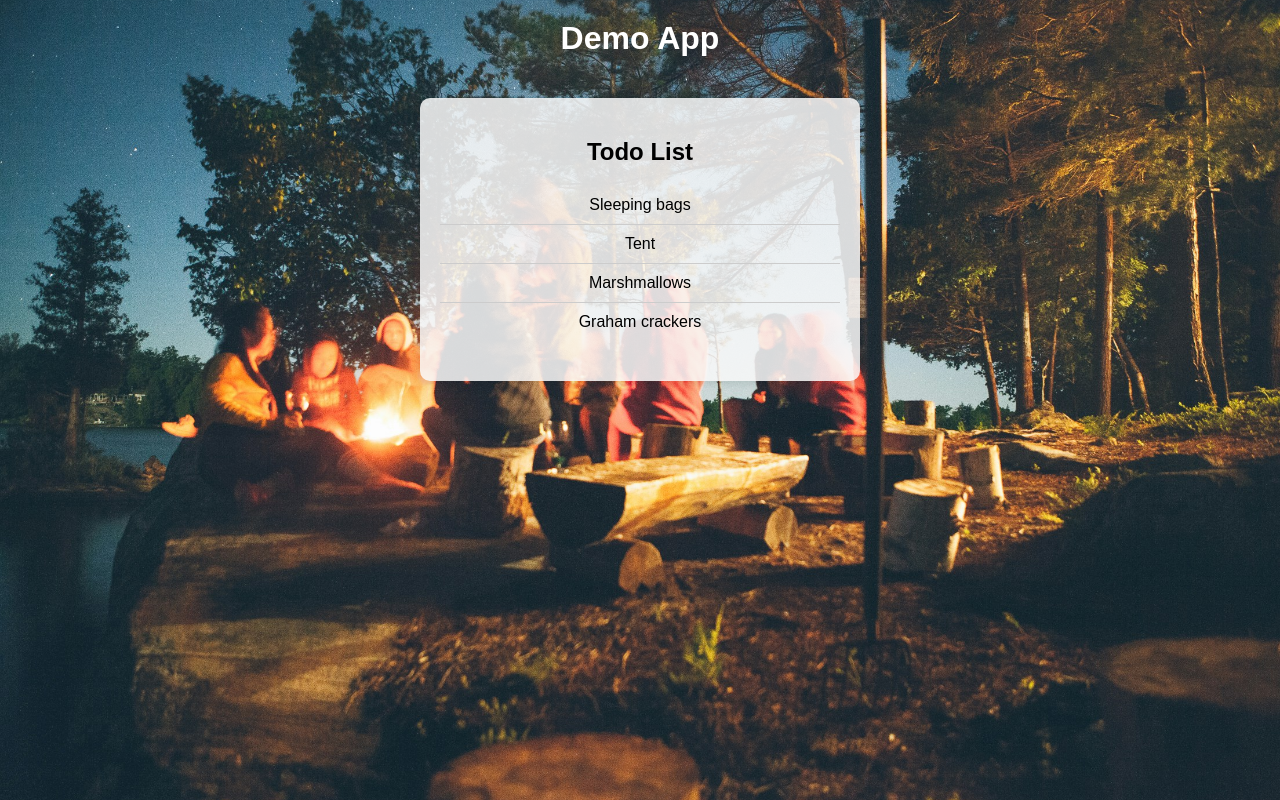
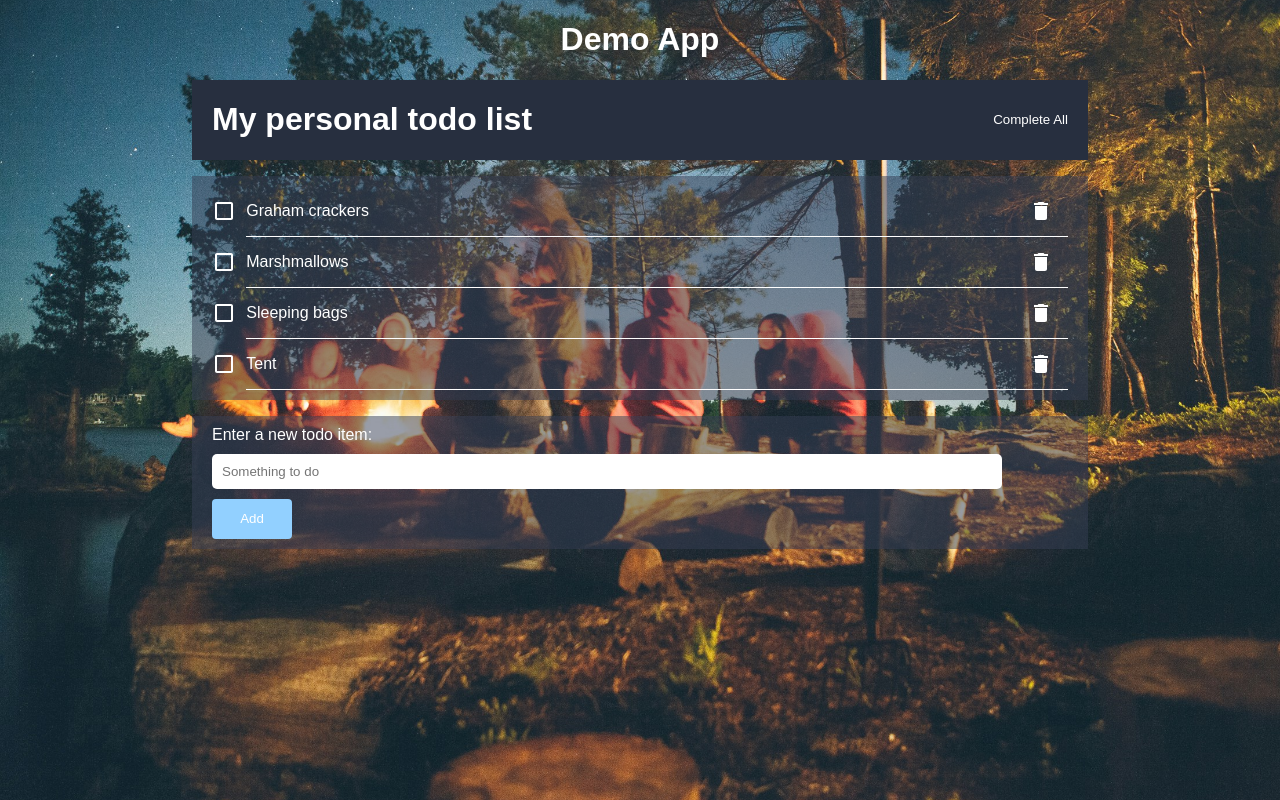
Before and after one commit to campfire-previews/demo-app, a React (Create React App) app: page / in a window 1280 px wide. Built offline with nearby package versions, Linux system fonts and the light colour scheme; the HTML template or start-up script is replaced by a standard one.

Commit message:
Implemented all basic functionalities for front-end features: create, delete, toggle todos
Co-authored-by: Weston Ludeke <westonludeke@gmail.com>
Co-authored-by: Rachele Lang <rachelelang7672@gmail.com>
Co-authored-by: Tess Lockey <84677774+treskey@users.noreply.github.com>

```diff
--- a/src/App.css
+++ b/src/App.css
@@ -1,5 +1,6 @@
 body, html {
   height: 100%;
+	color: white;
   margin: 0;
   font-family: Arial, sans-serif;
 }
@@ -7,51 +8,108 @@ body, html {
 body {
   background-position: center;
   background-repeat: no-repeat;
-  background-size: cover
+  background-size: cover;
+  background-image: url('./images/campfire-background.jpg');
+	display: flex;
+	justify-content: center;
 }
 
-.app-background {
-  width: 100vw;
-  height: 100vh;
-  background-image: url('./images/campfire-background.jpg');
-  background-position: center;
-  background-repeat: no-repeat;
-  background-size: cover;
+main {
   display: flex;
   flex-direction: column;
   justify-content: flex-start;
   align-items: center;
+	width: 70vw;
 }
 
-h1 {
-  font-family: Arial, sans-serif;
-  color: #ffffff;
-  margin-top: 20px;
-  text-align: center;
+#todo-list-header {
+	background-color: #272f3f;
+	display: flex;
+	align-items: center;
+	flex-direction: row;
+	justify-content: space-between;
+
+	padding: 0 20px;
+}
+
+#todo-list-header > button {
+	color: white;
+	background-color: transparent;
+	border: none;
+	padding: 0;
+	height: fit-content;
+}
+
+#todo-list-container {
+	width: 100%;
+}
+
+#todos-container {
+	background-color: rgba(54, 63, 84, 0.5);
+	list-style: none;
+	box-sizing: border-box;
+	padding: 10px 20px;
 }
 
 .todo-container {
-  width: 100%;
-  max-width: 400px;
-  margin: 20px auto;
-  padding: 20px;
-  border-radius: 10px;
-  background-color: rgba(249, 249, 249, 0.85);
-  box-shadow: 0 2px 8px rgba(0,0,0,0.1);
-  text-align: center;
+	margin: 0;
+
+	display: flex;
+	flex-direction: row;
+	justify-content: space-between;
+	align-items: center;
 }
 
-.todo-list {
-  list-style-type: none;
-  padding: 0;
-  margin: 20px 0;
+.todo-checkbox {
+	width: 4%;
+	display: flex;
+	flex-direction: row;
 }
 
-.todo-list li {
-  padding: 10px;
-  border-bottom: 1px solid #ccc;
+.todo-info {
+	width: 96%;
+	display: flex;
+	align-items: center;
+	justify-content: space-between;
+	border-bottom: 1px white solid;
 }
 
-.todo-list li:last-child {
-  border-bottom: none;
+.delete-icon {
+	margin: 0 15px 0 0;
 }
+
+form {
+	background-color: rgba(54, 63, 84, 0.5);
+	display: flex;
+	flex-direction: column;
+	padding: 10px 20px;
+}
+
+#title-input {
+	margin: 10px 0;
+	width: 90%;
+	padding: 10px;
+	border-radius: 5px;
+	border: none;
+}
+
+#add-button {
+	background-color: #92d0ff;
+	color: white;
+
+	width: 80px;
+	height: 40px;
+	padding: 10px 20px;
+
+	display: flex;
+	justify-content: center;
+	align-items: center;
+
+	border: none;
+	border-radius: 4px;
+}
+
+.strikethrough {
+	text-decoration: line-through;
+	color: rgb(187, 187, 187);
+}
--- a/src/App.jsx
+++ b/src/App.jsx
@@ -1,14 +1,52 @@
-import React from 'react';
+import { useState } from 'react';
 import backgroundImage from './images/campfire-background.jpg';
 import TodoList from './components/TodoList';
 import './App.css';
 
 function App() {
+	const [ todos, setTodos ] = useState([
+		{ id: "1", title: "Sleeping bags", complete: false },
+		{ id: "2", title: "Tent", complete: false },
+		{ id: "3", title: "Marshmallows", complete: false },
+		{ id: "4", title: "Graham crackers", complete: false },
+	]);
+
+	const handleCreateTodo = (newTodo) => {
+		setTodos(todos => todos.concat(newTodo));
+	}
+
+	const handleDeleteTodo = (todoID) => {
+		setTodos(todos => todos.filter(todo => todo.id !== todoID));
+	}
+
+	const handleToggleTodo = (todoId) => {
+		setTodos(todos => {
+			const updatedTodos = todos.map(todo => {
+				return todo.id === todoId ? ({ ...todo, complete: !todo.complete }): todo
+			});
+
+			return updatedTodos;
+		});
+	}
+
+	const handleCompleteAll = () => {
+		setTodos(todos => {
+			const updatedTodos = todos.map(todo => ({...todo, complete: true}));
+			return updatedTodos;
+		})
+	}
+
   return (
-    <div className="app-background">
-      <header><h1>Demo App</h1></header>
-      <TodoList />
-    </div>
+    <main>
+			<h1>Demo App</h1>
+      <TodoList
+				todos={todos}
+				handleCreateTodo={handleCreateTodo}
+				handleDeleteTodo={handleDeleteTodo}
+				handleToggleTodo={handleToggleTodo}
+				handleCompleteAll={handleCompleteAll}
+			/>
+    </main>
   );
 }
 
--- /dev/null
+++ b/src/components/Todo.jsx
@@ -0,0 +1,46 @@
+import DeleteIcon from '@mui/icons-material/Delete';
+import CheckBoxIcon from '@mui/icons-material/CheckBox';
+import CheckBoxOutlineBlankIcon from '@mui/icons-material/CheckBoxOutlineBlank';
+
+function Todo({
+	id,
+	title,
+	complete,
+	handleDeleteTodo,
+	handleToggleTodo,
+	}) {
+	const onClickDeleteTodo = () => {
+		handleDeleteTodo(id);
+	}
+
+	const onClickTodoCheckBox = () => {
+		handleToggleTodo(id);
+	}
+
+	return (
+		<li key={id} className={`todo-container ${complete ? "complete": ""}`}>
+			{ complete ?
+				<CheckBoxIcon
+					type="checkbox"
+					className="todo-checkbox"
+					onClick={onClickTodoCheckBox}
+				/> :
+
+				<CheckBoxOutlineBlankIcon
+					type="checkbox"
+					className="todo-checkbox"
+					onClick={onClickTodoCheckBox}
+				/>
+			}
+
+			<div className="todo-info">
+				<p className={`${complete ? "strikethrough" : ""}`}>{title}</p>
+				<DeleteIcon className="delete-icon"
+					onClick={onClickDeleteTodo}
+				/>
+			</div>
+		</li>
+	)
+}
+
+export default Todo;
--- /dev/null
+++ b/src/components/TodoForm.jsx
@@ -0,0 +1,44 @@
+import { useState } from "react";
+import { v4 as uuidv4 } from 'uuid';
+
+function TodoForm({ handleCreateTodo }) {
+	const [ titleInput, setTitleInput ] = useState("");
+
+	const handleSubmitForm = (e) => {
+		e.preventDefault();
+
+		const newTodo = {
+			id: uuidv4(),
+			title: titleInput,
+			complete: false,
+		}
+
+		handleCreateTodo(newTodo)
+		setTitleInput("")
+	}
+
+	const handleTitleInputChange = (e) => {
+		e.preventDefault();
+
+		setTitleInput(e.target.value);
+	}
+
+  return (
+    <form onSubmit={handleSubmitForm}>
+			<label for="title-input"> Enter a new todo item:</label>
+			<input
+				id={"title-input"}
+				type="text"
+				onChange={handleTitleInputChange}
+				value={titleInput}
+				placeholder={"Something to do"}
+			/>
+			<button
+				id="add-button"
+				type="submit"
+			> Add </button>
+		</form>
+  );
+}
+
+export default TodoForm;
--- a/src/components/TodoList.jsx
+++ b/src/components/TodoList.jsx
@@ -1,16 +1,29 @@
-import React from 'react';
-import '../App.css';
+import Todos from "./Todos";
+import TodoForm from "./TodoForm";
+import TodoListHeader from "./TodoListHeader";
 
-function TodoList() {
+function TodoList({
+	todos,
+	handleCreateTodo,
+	handleDeleteTodo,
+	handleToggleTodo,
+	handleCompleteAll,
+	}) {
   return (
-    <div className="todo-container">
-      <h2>Todo List</h2>
-      <ul className="todo-list">
-        <li>Sleeping bags</li>
-        <li>Tent</li>
-        <li>Marshmallows</li>
-        <li>Graham crackers</li>
-      </ul>
+    <div id="todo-list-container">
+      <TodoListHeader
+				handleCompleteAll={handleCompleteAll}
+			/>
+
+			<Todos
+				todos={todos}
+				handleDeleteTodo={handleDeleteTodo}
+				handleToggleTodo={handleToggleTodo}
+			/>
+
+			<TodoForm
+				handleCreateTodo={handleCreateTodo}
+			/>
     </div>
   );
 }
--- /dev/null
+++ b/src/components/TodoListHeader.jsx
@@ -0,0 +1,15 @@
+function TodoListHeader({ handleCompleteAll }) {
+	const handleOnClick = (e) => {
+		e.preventDefault();
+		handleCompleteAll();
+	}
+
+  return (
+		<div id="todo-list-header">
+			<h1>My personal todo list </h1>
+			<button onClick={handleOnClick}>Complete All</button>
+		</div>
+  );
+}
+
+export default TodoListHeader;
--- /dev/null
+++ b/src/components/Todos.jsx
@@ -0,0 +1,39 @@
+import Todo from "./Todo"
+
+function Todos({ todos, handleDeleteTodo, handleToggleTodo }) {
+	const sortByTitle = (todoA, todoB) => {
+		if (todoA.title < todoB.title) {
+			return -1;
+		} else if (todoA.title > todoB.title) {
+			return 1;
+		} else {
+			return 0;
+		}
+	}
+
+	const sortTodosByCompletion = (todos) => {
+		const incompleteTodos = todos.filter(todo => !todo.complete);
+		incompleteTodos.sort(sortByTitle);
+
+		const completeTodos = todos.filter(todo => todo.complete);
+		completeTodos.sort(sortByTitle);
+
+		return [ ...incompleteTodos, ...completeTodos];
+	}
+
+
+  return (
+    <ul id="todos-container">
+			{ sortTodosByCompletion(todos).map(({ id, title, complete }) => (<Todo key={id}
+					id={id}
+					title={title}
+					complete={complete}
+					handleDeleteTodo={handleDeleteTodo}
+					handleToggleTodo={handleToggleTodo}
+				/>)
+			)}
+    </ul>
+  );
+}
+
+export default Todos;
```
Also changed, not shown: package.json (+6 -1 lines), 1 other file (tests, documents, lock files or other folders).
